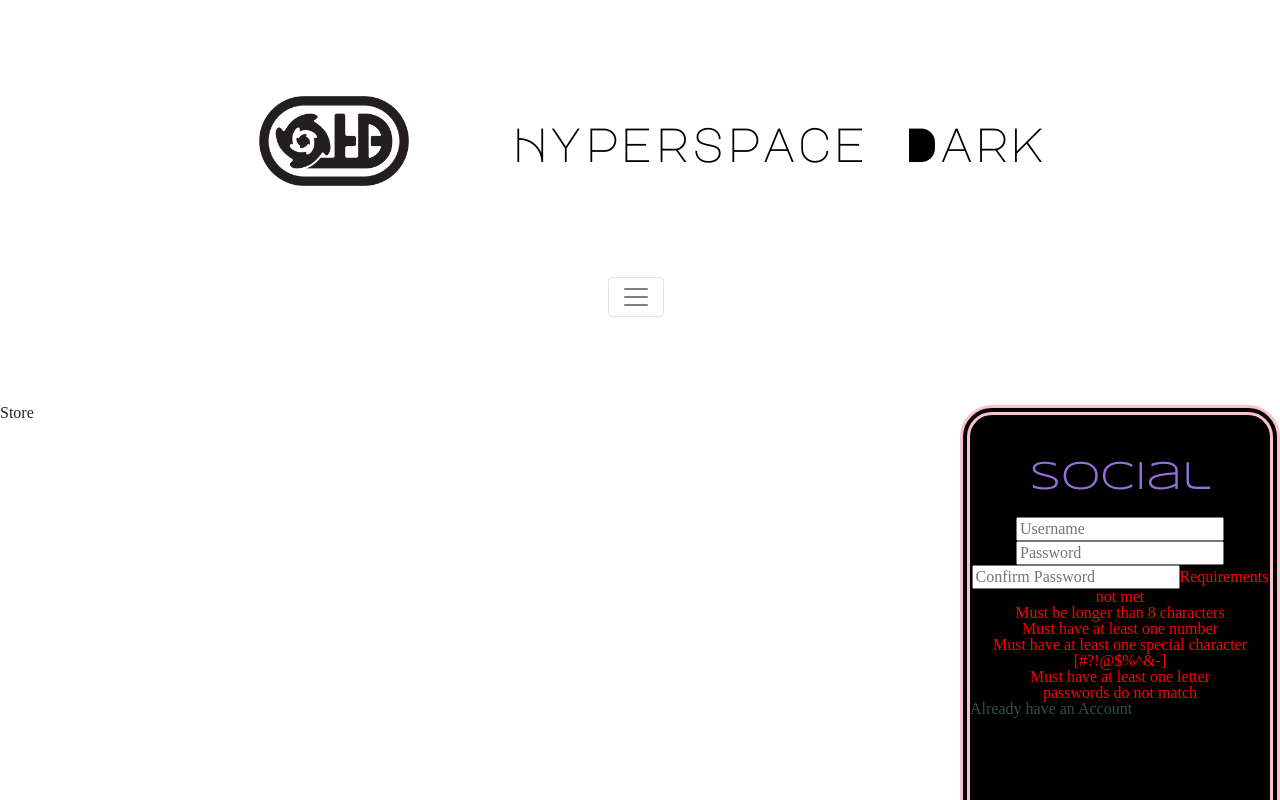
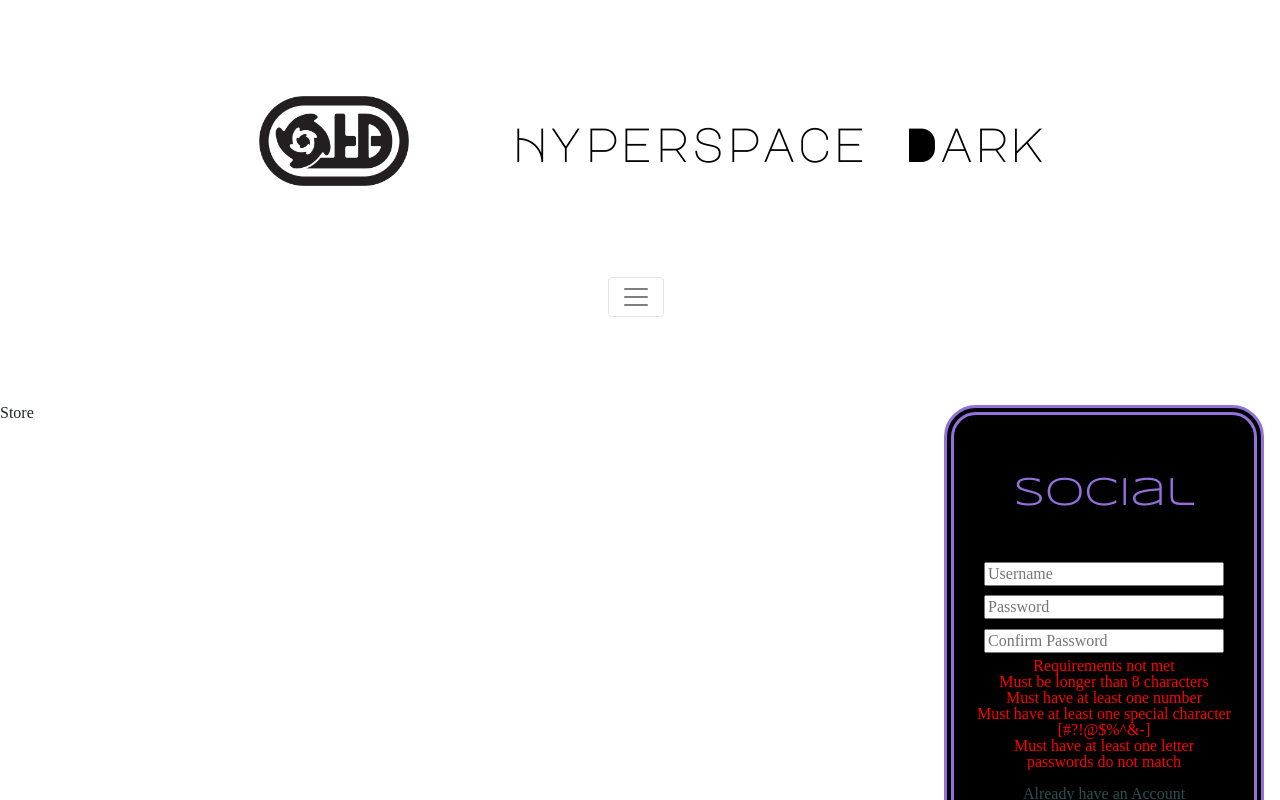
Before and after one commit to adastraz/hyperspace-dark-fe, a React (Create React App) app: page /store/1 in a window 1280 px wide. Built offline with nearby package versions, Linux system fonts and the light colour scheme; a web font is replaced by a local one.

Commit message:
styles! looks so much better, need to bring styled all way down to mobile

```diff
--- a/src/App.js
+++ b/src/App.js
@@ -12,6 +12,7 @@ import Player from './components/Player'
 // import Checkoutshop from './components/store/Checkoutshop'
 import EsportsGear from './components/store/EsportsGear'
 import Footer from './components/Footer'
+import { SpaceBetween } from './styles/App'
 
 function App() {
   const [display, setdisplay] = useState(true)
@@ -28,7 +29,7 @@ function App() {
   return (
     <>
       <Header />
-      <div className='sideflex'>
+      <SpaceBetween>
           <Switch>
             <Route path='/player/:name' component={Player} />
             <Route path='/valorant' component={Valorant} />
@@ -38,7 +39,7 @@ function App() {
             <Route exact path='/' component={Welcome} />
           </Switch>
           <Sidebar />
-      </div>
+      </SpaceBetween>
       {/* <div id='collection-component-1610576218932' className={display ? '' : 'hidden'}></div> */}
       <Footer />
     </>
--- a/src/components/Header.js
+++ b/src/components/Header.js
@@ -6,7 +6,7 @@ import RL from '../styles/imgs/rl-logo.png'
 import Helmet from '../styles/imgs/Hyperspace_logo-Helmet-2.png'
 import { connect } from 'react-redux'
 import { HD, TopDown, FlexCenter, HeaderDiv, DiscordDiv, HelmetImg, RegLogo, RLlogo, RegLogo2, RLlogo2, MainLogo, ConditionalNav, ConditionalNavToggler, NavDiv, FlexCenterColumn, FlexCenterTop } from '../styles/Header'
-import { Collapse, Navbar, NavbarToggler, NavbarBrand, Nav, NavItem, NavLink } from 'reactstrap'
+import { Collapse, NavItem } from 'reactstrap'
 
 const Header = props => {
     const [dis, setDis] = useState(false)
--- a/src/components/sidebar/Selector.js
+++ b/src/components/sidebar/Selector.js
@@ -2,6 +2,7 @@ import React, { useState, useEffect } from 'react'
 import { Dropdown, DropdownToggle, DropdownMenu, DropdownItem } from 'reactstrap'
 import { setNowlive, setSched, setSocial } from '../../actions'
 import { connect } from 'react-redux'
+import { SelectorTitle } from '../../styles/Sidebar'
 
 const Selector = props => {
     const [dropdownOpen, setDropdownOpen] = useState(false)
@@ -10,9 +11,9 @@ const Selector = props => {
 
     return (
         <Dropdown isOpen={dropdownOpen} toggle={toggle}>
-            <DropdownToggle id='selector'>
+            <SelectorTitle>
                 {props.title}
-            </DropdownToggle>
+            </SelectorTitle>
             <DropdownMenu>
                 {titles.map(name => (
                     <>
--- a/src/components/sidebar/Sidebar.js
+++ b/src/components/sidebar/Sidebar.js
@@ -6,6 +6,7 @@ import { getStreamers } from '../../actions'
 import axiosWithAuth from '../../utils/axiosWithAuth'
 import SignIn from '../social/SignIn.js'
 import Selector from './Selector.js'
+import { Container } from '../../styles/Sidebar'
 
 const Sidebar = props => {
     const location = useLocation()
@@ -55,7 +56,7 @@ const Sidebar = props => {
 
     return (
         <>
-            <div className='sidebarcontainer'>
+            <Container>
                 {localStorage.getItem('side') == 'Schedule' ?
                     <>
                         <Selector title='Schedule'/>
@@ -101,7 +102,7 @@ const Sidebar = props => {
                         <SignIn />
                     </>
                 }
-            </div>
+            </Container>
         </>
     )
 }
--- a/src/components/social/SignIn.js
+++ b/src/components/social/SignIn.js
@@ -3,6 +3,7 @@ import { connect } from 'react-redux'
 import { login, register, clearError, fetchUserLikes } from '../../actions'
 import Loader from 'react-loader-spinner'
 import Posts from './Posts.js'
+import { SignInput, RouteButton, RouteButtonDiv } from '../../styles/Sidebar'
 
 const SignIn = props => {
     const [user, setUser] = useState({
@@ -82,7 +83,7 @@ const SignIn = props => {
                 setSpecial(false)
             }
         }
-        if (signup && user.password == confirm.password) {
+        if (!signup && user.password == confirm.password && user.password.length > 0) {
             setUnmatching(true)
         } else{
             setUnmatching(false)
@@ -94,8 +95,7 @@ const SignIn = props => {
             {localStorage.getItem('token') == null ?
                 <div className='signDiv'>
                     <form onSubmit={submitForm}>
-                        <input
-                            className='signin'
+                        <SignInput
                             id='username'
                             type='text'
                             name='username'
@@ -103,8 +103,7 @@ const SignIn = props => {
                             value={user.username}
                             placeholder='Username'
                         />
-                        <input
-                            className='signin'
+                        <SignInput
                             id='password'
                             type='password'
                             name='password'
@@ -113,9 +112,9 @@ const SignIn = props => {
                             placeholder='Password'
                         />
                         {signup ?
-                            <button type='submit' className='login'>Login</button> :
+                            <div><button class="button type3">Login</button></div> :
                             <>
-                                <input
+                                <SignInput
                                     className='signin'
                                     id='password'
                                     type='password'
@@ -125,8 +124,8 @@ const SignIn = props => {
                                     placeholder='Confirm Password'
                                 />
                                 {unmatching && length && number && special && letter ?
-                                    <button type='submit'>Sign Up</button> :
-                                    <a className='red'>Requirements not met</a>
+                                    <div><button class="button type3">Sign Up</button></div> :
+                                    <p className='red'>Requirements not met</p>
                                 }
                             </>
                         }
@@ -161,8 +160,12 @@ const SignIn = props => {
                         }
                     </form>
                     {signup ?
-                        <p id='nav' className='nav'onClick={() => setSignup(!signup)}>Create Account</p> :
-                        <p id='nav' className='nav' onClick={() => setSignup(!signup)}>Already have an Account</p>
+                        <RouteButtonDiv>
+                            <RouteButton className='nav' onClick={() => setSignup(!signup)}>Create Account</RouteButton>
+                        </RouteButtonDiv> :
+                        <RouteButtonDiv>
+                            <RouteButton className='nav' onClick={() => setSignup(!signup)}>Already have an Account</RouteButton>
+                        </RouteButtonDiv>
                     }
                     {
                         props.isLoading ?
--- /dev/null
+++ b/src/styles/App/index.js
@@ -0,0 +1,7 @@
+import styled from 'styled-components'
+import { Font } from '../'
+
+export const SpaceBetween = styled.div`
+    display: flex;
+    justify-content: space-between
+`
--- /dev/null
+++ b/src/styles/Sidebar/index.js
@@ -0,0 +1,54 @@
+import styled from 'styled-components'
+import { Font, Color } from '../'
+import { DropdownToggle } from 'reactstrap'
+
+export const Container = styled.div`
+    width: 25%;
+    height: 70%;
+    text-align: center;
+    border-radius: 2rem;
+    position: fixed;
+    overflow-y: auto;
+    right: 0;
+    background-color: black;
+    margin-right: 1rem;
+    margin-bottom: 2rem;
+    padding: 1rem;
+    border: 10px double mediumpurple
+`
+
+export const SelectorTitle = styled(DropdownToggle)`
+    margin-top: 1.5rem;
+    background-color: black;
+    color:mediumpurple;
+    border: 3px solid black;
+    font-family: 'Syncopate', sans-serif;
+    font-size: 2.5rem;
+    margin-bottom: 1.5rem;
+    :hover {
+        border: 3px solid white;
+        color: black;
+        background-color: mediumpurple
+    }
+`
+
+export const SignInput = styled.input`
+    width: 15rem;
+    margin: .3rem
+`
+
+export const RouteButtonDiv = styled.div`
+    display: flex;
+    justify-content: center;
+`
+
+export const RouteButton = styled.button`
+    background-color: black;
+    padding: 1rem;
+    border: none;
+    cursor: pointer;
+    font-size: 1rem;
+    :focus{
+        outline: none
+    }
+`
--- a/src/styles/dashboard.css
+++ b/src/styles/dashboard.css
@@ -5,6 +5,60 @@
 @import url('https://fonts.googleapis.com/css2?family=Syncopate&display=swap');
 @import url('https://fonts.googleapis.com/css2?family=Luckiest+Guy&display=swap');
 @import url('https://fonts.googleapis.com/css2?family=Ubuntu+Mono&display=swap');
+@import url('https://fonts.googleapis.com/css?family=Raleway');
+
+.button{
+    position: relative;
+    padding: 1em 1.5em;
+    border: none;
+    background-color: transparent;
+    cursor: pointer;
+    outline: none;
+    font-size: 18px;
+    margin: 1em 0.8em;
+}
+
+.type3{
+    color: mediumpurple;
+}
+.type3::after,.type3::before{
+    content: '';
+    display: block;
+    position: absolute;
+    width: 20%;
+    height: 20%;
+    border: 2px solid;
+    transition: all 0.6s ease;
+    border-radius: 2px;
+}
+
+.type3::after{
+    bottom: 0;
+    right: 0;
+    border-top-color: transparent;
+    border-left-color: transparent;
+    border-bottom-color: mediumpurple;
+    border-right-color: mediumpurple;
+}
+
+.type3::before{
+    top: 0;
+    left: 0;
+    border-bottom-color: transparent;
+    border-right-color: transparent;
+    border-top-color: mediumpurple;
+    border-left-color: mediumpurple;
+}
+
+.type3:hover:after,.type3:hover:before{
+    border-bottom-color: mediumpurple;
+    border-right-color: mediumpurple;
+    border-top-color: mediumpurple;
+    border-left-color: mediumpurple;
+    width: 100%;
+    height: 100%;
+}
+
 
 .title{
     display: flex;
@@ -136,6 +190,29 @@
     transition: all 0.3s ease-in-out;
 }
 
+
+#selectornav {
+    position: relative;
+    margin-top: 1.5rem;
+    background-color: black;
+    color:mediumpurple;
+    border: 3px solid black;
+    font-family: 'Syncopate', sans-serif;
+    font-size: 2.5rem;
+}
+#selectornav:before {
+    content: "";
+    position: absolute;
+    width: 100%;
+    height: 2px;
+    bottom: -1rem;
+    left: 0;
+    background-color: white;
+    visibility: hidden;
+    transform: scaleX(0);
+    transition: all 0.3s ease-in-out;
+}
+
 #selector{
     margin-top: 1.5rem;
     background-color: black;
@@ -174,7 +251,7 @@
     background-color: darkslategray;
     visibility: hidden;
     transform: scaleX(0);
-    transition: all 0.3s ease-in-out;
+    transition: all 0.5s ease-in-out;
 }
 
 .rlnav:hover:before {
```
Also changed, not shown: 1 other file (tests, documents, lock files or other folders).
